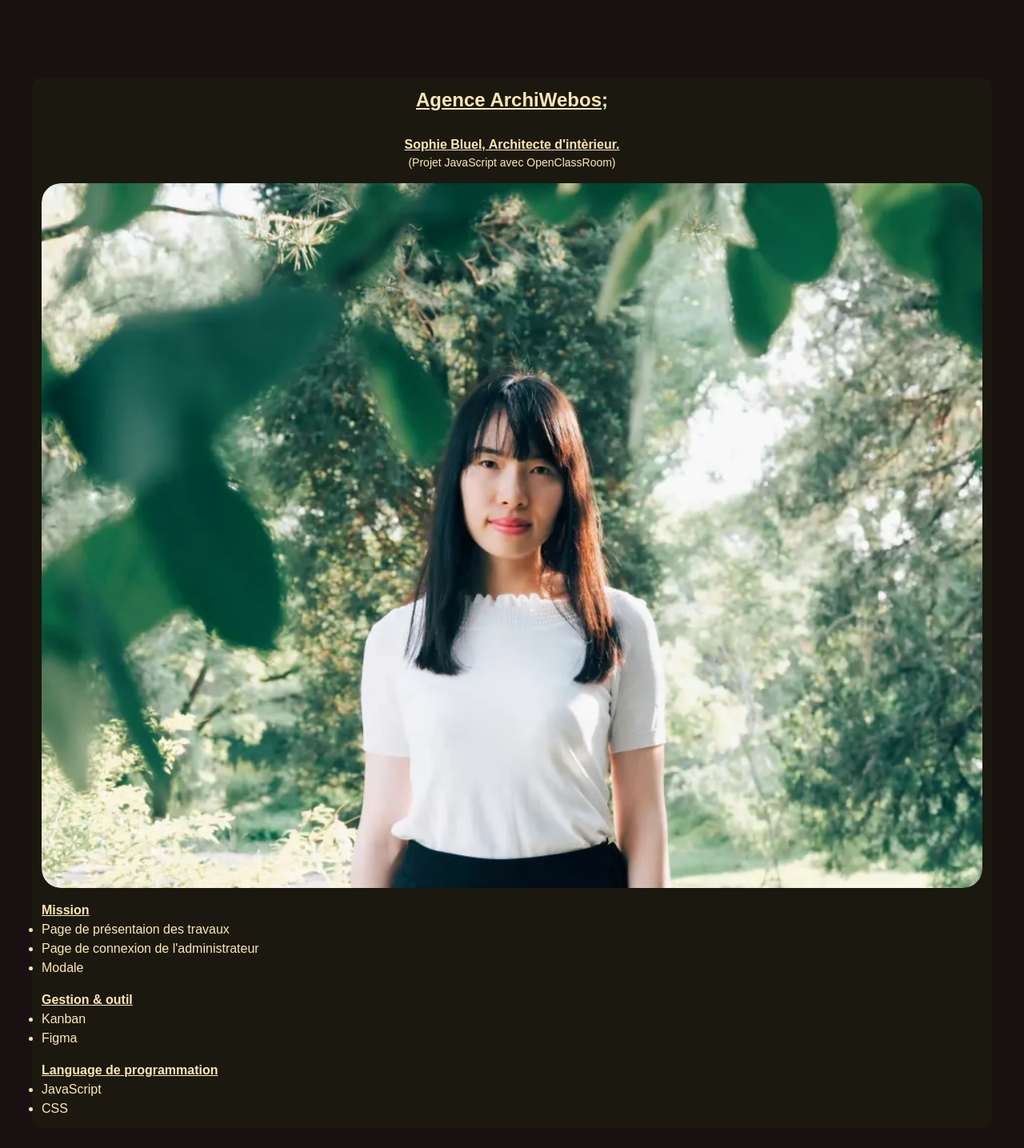
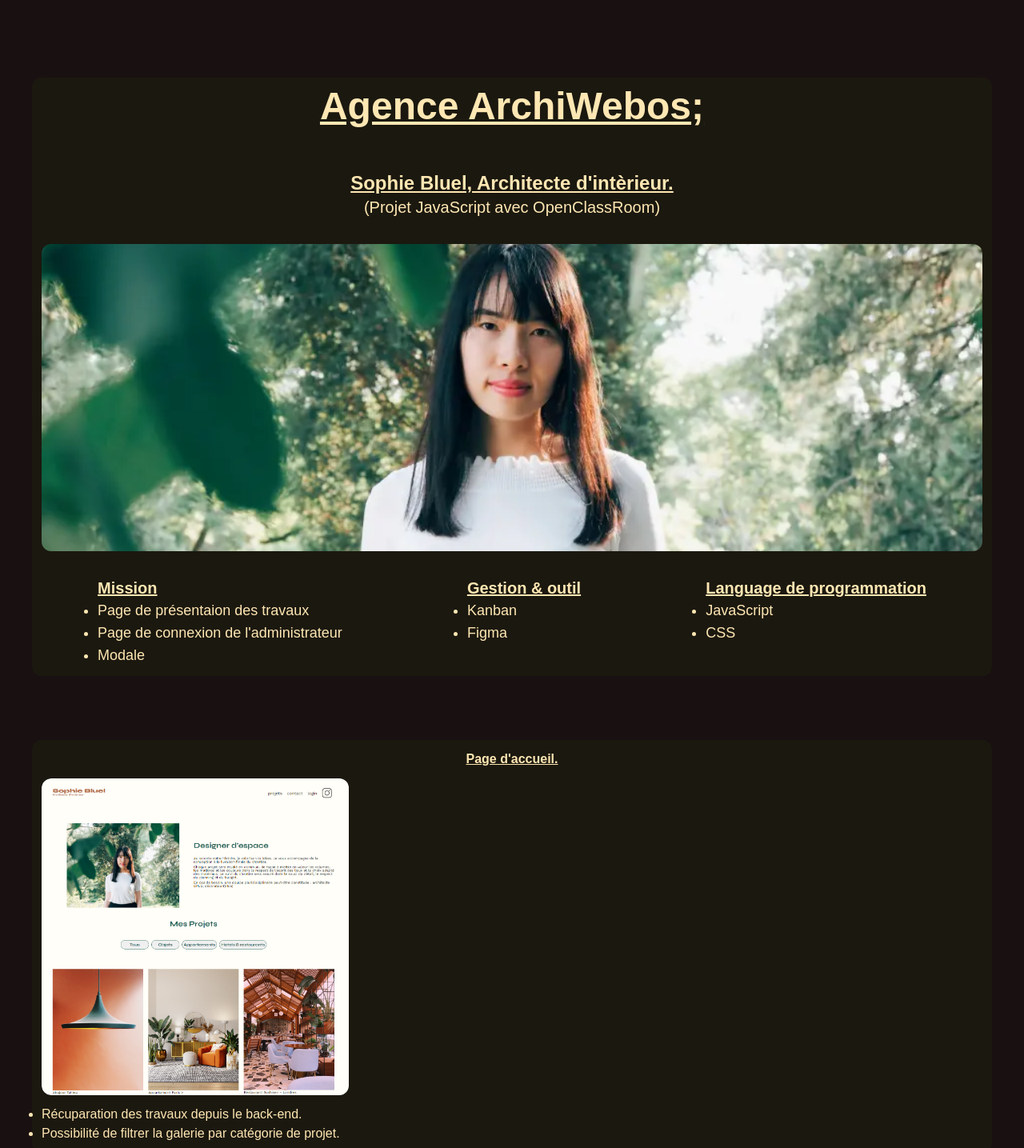
Before and after one commit to Buens18k/Portfolio, a Next.js app: page /project/sophiebluel in a window 1280 px wide. Shown: the part 135-1570 px from the top of the page at 80% size. Built offline with nearby package versions, Linux system fonts and the light colour scheme; a web font is replaced by a local one.

Commit message:
banner responsive

```diff
--- a/app/components/projects/missing.tsx
+++ b/app/components/projects/missing.tsx
@@ -1,5 +1,5 @@
+import Image from 'next/image';
 import MissingItems from './missingItems';
-import PictureProject from './picture';
 
 interface missingProps {
   titleName: string;
@@ -16,14 +16,14 @@ interface missingProps {
 export default function Missing({ titleName, projectName, ssProjectName, src, alt, missingItems }: missingProps) {
   return (
     <>
-      <h1 className="flex justify-center text-2xl font-bold underline">{titleName};</h1>
-      <div className="flex flex-col gap-4">
+      <h1 className="flex justify-center text-2xl lg:text-5xl font-bold underline">{titleName};</h1>
+      <div className="flex flex-col gap-4 xl:gap-8">
         <div className="flex flex-col justify-center items-center">
-          <p className="flex font-semibold justify-center underline">{projectName}</p>
-          <span className="flex justify-center text-sm">{`(${ssProjectName})`}</span>
+          <p className="flex font-semibold justify-center underline lg:text-2xl">{projectName}</p>
+          <span className="flex justify-center text-sm lg:text-xl">{`(${ssProjectName})`}</span>
         </div>
-        <PictureProject src={src} alt={alt} />
-        <div className="flex flex-col gap-4">
+        <Image className="object-cover rounded-xl w-auto h-96" src={`/images/projects/${src}`} alt={alt} priority width={5000} height={5000} />
+        <div className="flex flex-col lg:flex-row lg:justify-around gap-4">
           {missingItems.map((missingItem, index) => (
             <MissingItems key={index} title={missingItem.title} items={missingItem.items} />
           ))}
--- a/app/components/projects/missingItems.tsx
+++ b/app/components/projects/missingItems.tsx
@@ -5,9 +5,9 @@ interface MissingItemsProps {
 
 function MissingItems({ title, items }: MissingItemsProps) {
   return (
-    <div className="flex flex-col ">
-      <h2 className="font-semibold underline">{title}</h2>
-      <ul className="flex flex-col items-start list-disc">
+    <div className="flex flex-col">
+      <h2 className="font-semibold underline lg:text-xl">{title}</h2>
+      <ul className="flex flex-col list-disc xl:text-lg">
         {items.map((item, index) => (
           <li key={index}>{item}</li>
         ))}
--- a/app/components/projects/picture.tsx
+++ b/app/components/projects/picture.tsx
@@ -5,16 +5,16 @@ interface PictureProps {
 }
 function PictureProject({ src, alt }: PictureProps) {
   return (
-    <div className="relative overflow-hidden group rounded-3xl">
+    <div className="relative overflow-hidden group rounded-xl">
       <Image
-        className="flex object-cover rounded-3xl w-full h-auto transition-transform duration-300 transform-gpu group-hover:scale-125"
+        className="flex object-cover rounded-xl w-full md:w-96 max-w-96 h-auto transition-transform duration-300 transform-gpu group-hover:scale-125"
         src={`/images/projects/${src}`}
         alt={alt}
         priority
-        width={250}
-        height={250}
+        width={500}
+        height={500}
       />
-      <div className="absolute rounded-3xl inset-0 bg-white bg-opacity-0 hover:bg-opacity-25 transition-opacity duration-300"></div>
+      <div className="absolute rounded-xl inset-0 bg-black-50 bg-opacity-0 hover:bg-opacity-25 transition-opacity duration-300"></div>
     </div>
   );
 }
--- a/app/project/sophiebluel/page.tsx
+++ b/app/project/sophiebluel/page.tsx
@@ -11,7 +11,7 @@ function Project() {
 
   return (
     <main className="flex flex-col min-h-screen p-10 max-w-screen-2xl gap-20">
-      <section className="flex flex-col justify-center gap-7 bg-menu rounded-xl p-3">
+      <section className="flex flex-col justify-center gap-7 lg:gap-14 bg-menu rounded-xl p-3">
         <Missing
           titleName="Agence ArchiWebos"
           projectName="Sophie Bluel, Architecte d'intèrieur."
```
